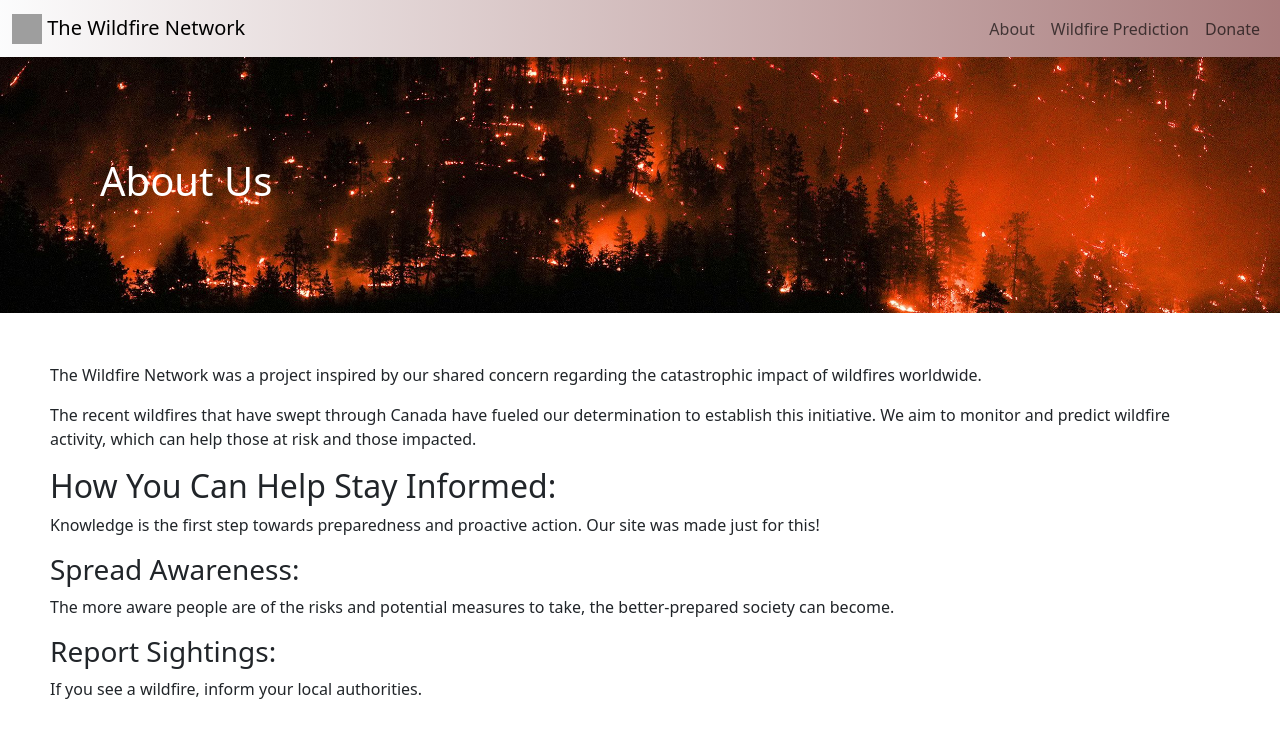
After one commit to BrookMaoDev/TheWildfireNetwork, a Django app: page /about in a window 1280 px wide. The commit adds this page. Shown: the top 738 px of the page. Run offline with Django 4.2, Linux system fonts and the light colour scheme; grey boxes are pictures that could not be loaded.

Commit message:
about page

```diff
--- /dev/null
+++ b/home/static/home/about.css
@@ -0,0 +1,15 @@
+#header {
+  background-color: #eee;
+  background-image: url("img/about-header.jpg");
+  background-position: center center;
+  background-repeat: no-repeat;
+  background-size: cover;
+  color: white;
+  padding: 100px;
+}
+
+#text {
+  margin: 50px;
+}
+
+/*# sourceMappingURL=about.css.map */
--- /dev/null
+++ b/home/static/home/about.scss
@@ -0,0 +1,13 @@
+#header {
+  background-color: #eee;
+  background-image: url("img/about-header.jpg");
+  background-position: center center;
+  background-repeat: no-repeat;
+  background-size: cover;
+  color: white;
+  padding: 100px;
+}
+
+#text {
+  margin: 50px;
+}
--- /dev/null
+++ b/home/templates/home/about.html
@@ -0,0 +1,30 @@
+{% extends "home/layout.html" %} {% load static %} {% block style %}
+<link href="{% static 'home/about.css' %}" rel="stylesheet" />
+{% endblock %} {% block content %}
+<section id="header">
+  <h1>About Us</h1>
+</section>
+<section id="text">
+  <p>
+    The Wildfire Network was a project inspired by our shared concern regarding
+    the catastrophic impact of wildfires worldwide.
+  </p>
+  <p>
+    The recent wildfires that have swept through Canada have fueled our
+    determination to establish this initiative. We aim to monitor and predict
+    wildfire activity, which can help those at risk and those impacted.
+  </p>
+  <h2>How You Can Help Stay Informed:</h2>
+  <p>
+    Knowledge is the first step towards preparedness and proactive action. Our
+    site was made just for this!
+  </p>
+  <h3>Spread Awareness:</h3>
+  <p>
+    The more aware people are of the risks and potential measures to take, the
+    better-prepared society can become.
+  </p>
+  <h3>Report Sightings:</h3>
+  <p>If you see a wildfire, inform your local authorities.</p>
+</section>
+{% endblock %}
--- a/home/templates/home/layout.html
+++ b/home/templates/home/layout.html
@@ -5,37 +5,74 @@
     <meta charset="utf-8" />
     <meta name="viewport" content="width=device-width, initial-scale=1" />
     <title>The Wildfire Network</title>
-    <link rel="stylesheet" type="text/css" href="{% static 'home/index.css' %}" />
+    <style>
+      .carousel .item {
+        height: 700px;
+      }
+
+      .carousel-inner {
+        height: 700px;
+      }
+
+      .item img {
+        position: absolute;
+        top: 0;
+        left: 0;
+        max-height: 700px;
+      }
+
+      .gradient-custom {
+        /* fallback for old browsers */
+        background: #ffffff;
+
+        /* Chrome 10-25, Safari 5.1-6 */
+        background: -webkit-linear-gradient(
+          to right,
+          rgba(255, 255, 255, 0.5),
+          rgba(91, 0, 0, 0.5)
+        );
+
+        /* W3C, IE 10+/ Edge, Firefox 16+, Chrome 26+, Opera 12+, Safari 7+ */
+        background: linear-gradient(
+          to right,
+          rgba(255, 255, 255, 0.5),
+          rgba(91, 0, 0, 0.5)
+        );
+      }
+    </style>
     <link
       href="https://cdn.jsdelivr.net/npm/bootstrap@5.3.1/dist/css/bootstrap.min.css"
       rel="stylesheet"
       integrity="sha384-4bw+/aepP/YC94hEpVNVgiZdgIC5+VKNBQNGCHeKRQN+PtmoHDEXuppvnDJzQIu9"
       crossorigin="anonymous"
     />
+    {% block style %} {% endblock %}
   </head>
   <body>
-  <nav class="navbar navbar-expand-lg bg-body-tertiary gradient-custom ">
+    <nav class="navbar navbar-expand-lg bg-body-tertiary gradient-custom">
       <div class="container-fluid">
-      <a class="navbar-brand" href="#">
-        <img src="https://cdn-icons-png.flaticon.com/512/6183/6183429.png" alt="Logo" width="30" height="30" class="d-inline-block align-text-top">
+        <a class="navbar-brand" href="{% url 'index' %}">
+          <img
+            src="https://cdn-icons-png.flaticon.com/512/6183/6183429.png"
+            alt="Logo"
+            width="30"
+            height="30"
+            class="d-inline-block align-text-top"
+          />
           The Wildfire Network
         </a>
 
         <ul class="navbar-nav ml-auto">
           <li class="nav-item">
-          <a class="nav-link" href="#">
+            <a class="nav-link" href="{% url 'about' %}"> About </a>
+          </li>
+          <li class="nav-item">
+            <a class="nav-link" href="{% url 'predict' %}">
               Wildfire Prediction
             </a>
           </li>
           <li class="nav-item">
-            <a class="nav-link" href="#">
-              About
-            </a>
-        </li>
-        <li class="nav-item">
-            <a class="nav-link" href="#">
-              Donate
-            </a>
+            <a class="nav-link" href="#"> Donate </a>
           </li>
         </ul>
       </div>
--- a/home/templates/home/predict.html
+++ b/home/templates/home/predict.html
@@ -20,6 +20,11 @@
       <p><label>Humidity </label>{{ humidity }}%</p>
       <p><label>Wind </label>{{ wind_kph }} km/h</p>
       <p><label>Precipitation </label>{{ precip_mm }} mm</p>
+      <p>{{ name }}, {{ country }}</p>
+    </div>
+    <div id="fireRisk">
+      <h1>Wildfire Risk</h1>
+      {{ message }}
     </div>
   </body>
 </html>
--- a/home/urls.py
+++ b/home/urls.py
@@ -1,7 +1,8 @@
-from django.urls import path, include
+from django.urls import path
 from . import views
 
 urlpatterns = [
     path("", views.index, name="index"),
+    path("about", views.about, name="about"),
     path("predict", views.predict, name="predict"),
 ]
--- a/home/util.py
+++ b/home/util.py
@@ -56,14 +56,27 @@ class Location:
 
         # Calculate fire risk based on factors' relation to thresholds
         fireRisk = 0
+        message = ""
 
         if temp_c >= tempThreshold:
             fireRisk += 1
+            message += "The temperature is high enough to pose a risk of fire. Higher temperature reduce moisture content in the air and can create more intense fires that spread faster.\n"
 
         if humidity <= humidityThreshold:
             fireRisk += 1
+            message += "The humidity is low enough to pose a risk of fire. Drier air leads to reduced moisture and faster evaporation, which both increase fire spread and intensity.\n"
 
         if wind_kph >= windThreshold:
             fireRisk += 1
+            message += "The wind speed is high enough to greatly increase the risk of any fires. High wind speeds can cause fires to spread more rapidly, carrying flames and embers while supplying them with oxygen.\n"
 
-        return fireRisk
+        if fireRisk == 0:
+            message += "\nThere is a low fire risk in your area."
+        elif fireRisk == 1:
+            message += "\nThere is a moderate fire risk in your area."
+        elif fireRisk == 2:
+            message += "\nThere is a high fire risk in your area."
+        else:
+            message += "\nThere is an extreme fire risk in your area."
+
+        return message
--- a/home/views.py
+++ b/home/views.py
@@ -1,8 +1,5 @@
 from django.shortcuts import render
-from django.contrib.gis.geoip2 import GeoIP2
-from django.http import HttpResponse, HttpResponseRedirect
 from django import forms
-from django.urls import reverse
 from . import util
 from . import news
 
@@ -26,16 +23,26 @@ def predict(request):
 
     location = util.Location(request.session["city"], request.session["postal"])
     forecast = location.getForecast()
+
+    temp_c = forecast["current"]["temp_c"]
+    humidity = forecast["current"]["humidity"]
+    wind_kph = forecast["current"]["wind_kph"]
+
+    fireRisk = location.calculateFireRisk(temp_c, humidity, wind_kph)
+
     return render(
         request,
         "home/predict.html",
         {
             "predictForm": predictForm(),
             "text": forecast["current"]["condition"]["text"],
-            "temp_c": forecast["current"]["temp_c"],
-            "humidity": forecast["current"]["humidity"],
-            "wind_kph": forecast["current"]["wind_kph"],
+            "temp_c": temp_c,
+            "humidity": humidity,
+            "wind_kph": wind_kph,
             "precip_mm": forecast["current"]["precip_mm"],
+            "name": forecast["location"]["name"],
+            "country": forecast["location"]["country"],
+            "message": fireRisk,
         },
     )
 
@@ -43,3 +50,7 @@ def predict(request):
 class predictForm(forms.Form):
     postal = forms.CharField(label="Postal Code", required=False)
     city = forms.CharField(label="City", required=False)
+
+
+def about(request):
+    return render(request, "home/about.html")
```
Also changed, not shown: home/static/home/index.css (deleted, +0 -25 lines), home/static/home/img/about-header.jpg (added), 1 other file. Lines whose indentation alone changed are shown as unchanged.
